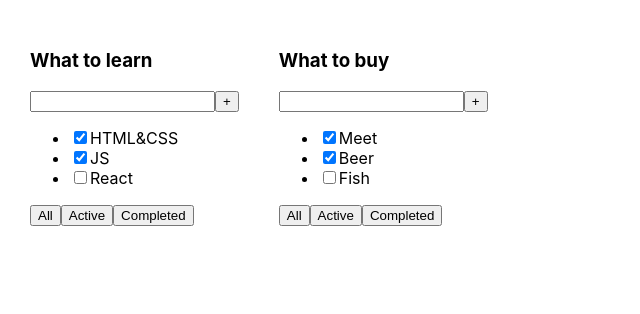
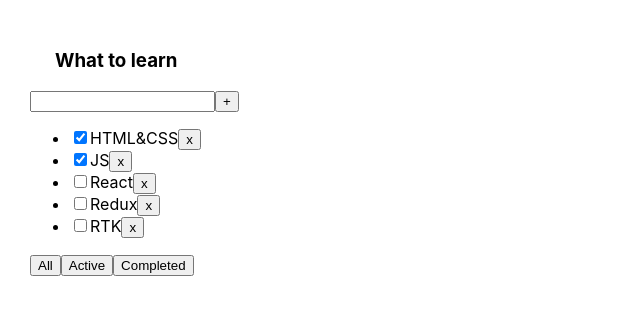
Before and after one commit to Maystrenko-Alex/Todolist, a React (Create React App) app: page / in a window 1280 px wide. Shown: the top 314 px of the page, without its empty margins (0-640 px from the left). Built offline with nearby package versions, Linux system fonts and the light colour scheme.

Commit message:
less02 -hooks 'useState', map, filter

```diff
--- a/src/App.css
+++ b/src/App.css
@@ -6,3 +6,6 @@
 .wrapper {
   margin: 20px;
 }
+.wrapper>h3 {
+  padding-left: 25px;
+}
--- a/src/App.tsx
+++ b/src/App.tsx
@@ -1,24 +1,56 @@
-import React from 'react';
+import React, { useState } from 'react';
 import './App.css';
 import { TodoList } from './TodoList';
 
+export type TaskType = {
+  id: number
+  title: string
+  isDone: boolean
+}
+
+export type FilterValuesType = 'all' | 'active' | 'completed';
+
 function App() {
-  const todoListTitle_1 = 'What to learn'
-  const tasks_1 = [
-    { id: 0, title: 'HTML&CSS', isDone: true},
-    { id: 1, title: 'JS', isDone: true},
-    { id: 2, title: 'React', isDone: false}
-  ]
-  const todoListTitle_2 = 'What to buy'
-  const tasks_2 = [
-    { id: 0, title: 'Meet', isDone: true},
-    { id: 1, title: 'Beer', isDone: true},
-    { id: 2, title: 'Fish', isDone: false}
-  ]
+  const todoListTitle = 'What to learn';
+
+  let [tasks, setTasks] = useState<TaskType[]>([
+    { id: 0, title: 'HTML&CSS', isDone: true },
+    { id: 1, title: 'JS', isDone: true },
+    { id: 2, title: 'React', isDone: false },
+    { id: 3, title: 'Redux', isDone: false },
+    { id: 4, title: 'RTK', isDone: false }
+  ])
+
+  const [filter, setFilter] = useState<FilterValuesType>('all');
+
+  let taskForTodoList = tasks;
+  if (filter === 'active') {
+    taskForTodoList = tasks.filter(t => t.isDone === false)
+  }
+  if (filter === 'completed') {
+    taskForTodoList = tasks.filter(t => t.isDone === true)
+  }
+
+  const removeTask = (taskID: number) => {
+    setTasks(tasks.filter(t => t.id !== taskID))
+  }
+
+  const updateTask = (taskID: number) => {
+    setTasks(tasks.map(t => (t.id === taskID) ? { ...t, isDone: !t.isDone } : t))
+  }
+
+  const changeFilter = (filter: FilterValuesType) => {
+    setFilter(filter)
+  }
   return (
     <div className="App">
-      <TodoList title={todoListTitle_1} tasks={tasks_1} />
-      <TodoList title={todoListTitle_2} tasks={tasks_2}/>
+      <TodoList
+        title={todoListTitle}
+        tasks={taskForTodoList}
+        removeTask={removeTask}
+        updateTask={updateTask}
+        changeFilter={changeFilter}
+      />
     </div>
   );
 }
--- a/src/TodoList.tsx
+++ b/src/TodoList.tsx
@@ -1,16 +1,25 @@
+import { FormEvent } from "react"
+import { FilterValuesType, TaskType } from "./App"
 
-export type TodoListPropsType = {
+
+type TodoListPropsType = {
   title: string
   tasks: TaskType[]
-}
-
-export type TaskType = {
-  id: number
-  title: string
-  isDone: boolean
+  removeTask: (taskID: number) => void
+  updateTask: (taskID: number) => void
+  changeFilter: (filter: FilterValuesType) => void
 }
 
 export const TodoList = (props: TodoListPropsType) => {
+  const tasksList = props.tasks.map(task => {
+    return (
+      <li key={task.id}>
+        <input type="checkbox" checked={task.isDone} onClick={() => props.updateTask(task.id)} />
+        <span>{task.title}</span>
+        <button onClick={() => props.removeTask(task.id)}>x</button>
+      </li>
+    )
+  })
 
   return (
     <div className='wrapper'>
@@ -20,14 +29,12 @@
         <button>+</button>
       </div>
       <ul>
-        <li><input type="checkbox" checked={props.tasks[0].isDone} /><span>{props.tasks[0].title}</span></li>
-        <li><input type="checkbox" checked={props.tasks[1].isDone} />{props.tasks[1].title}</li>
-        <li><input type="checkbox" checked={props.tasks[2].isDone} />{props.tasks[2].title}</li>
+        {tasksList}
       </ul>
       <div>
-        <button>All</button>
-        <button>Active</button>
-        <button>Completed</button>
+        <button onClick={() => props.changeFilter('all')}>All</button>
+        <button onClick={() => props.changeFilter('active')}>Active</button>
+        <button onClick={() => props.changeFilter('completed')}>Completed</button>
       </div>
     </div>
   );
```
